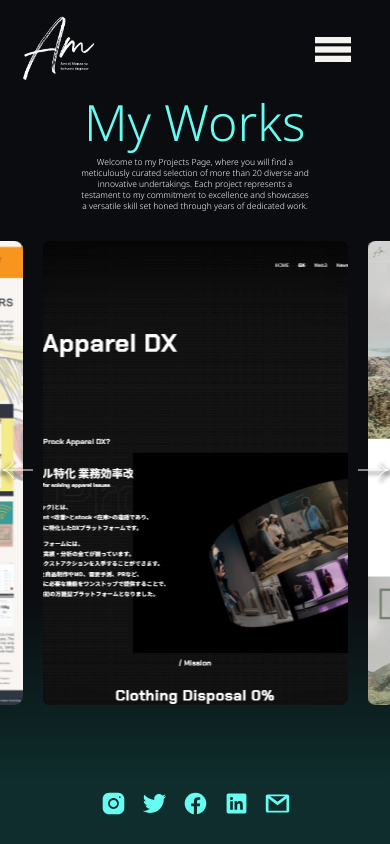
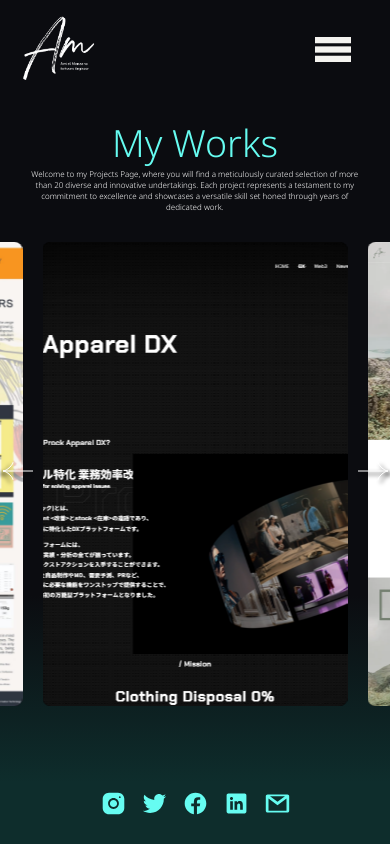
Before and after one commit to amielManzano/portfolio-v3, a Vue app: page /projects in a window 390 px wide. Built offline with nearby package versions, Linux system fonts and the light colour scheme.

Commit message:
fixed landing page

```diff
--- a/src/views/ProjectsView.vue
+++ b/src/views/ProjectsView.vue
@@ -437,17 +437,17 @@ export default defineComponent({
     height: calc(100dvh - 90px) !important;
 
     .top {
-      margin-top: 50px;
+      margin-top: 80px;
 
       .title {
-        font-size: 50px;
+        font-size: 37.5px;
       }
       .sub-title-container {
-        width: 60%;
-        max-width: 60%;
+        width: 85%;
+        max-width: 85%;
 
         .sub-title {
-          font-size: 8.5px;
+          font-size: 8px;
         }
       }
     }
```
